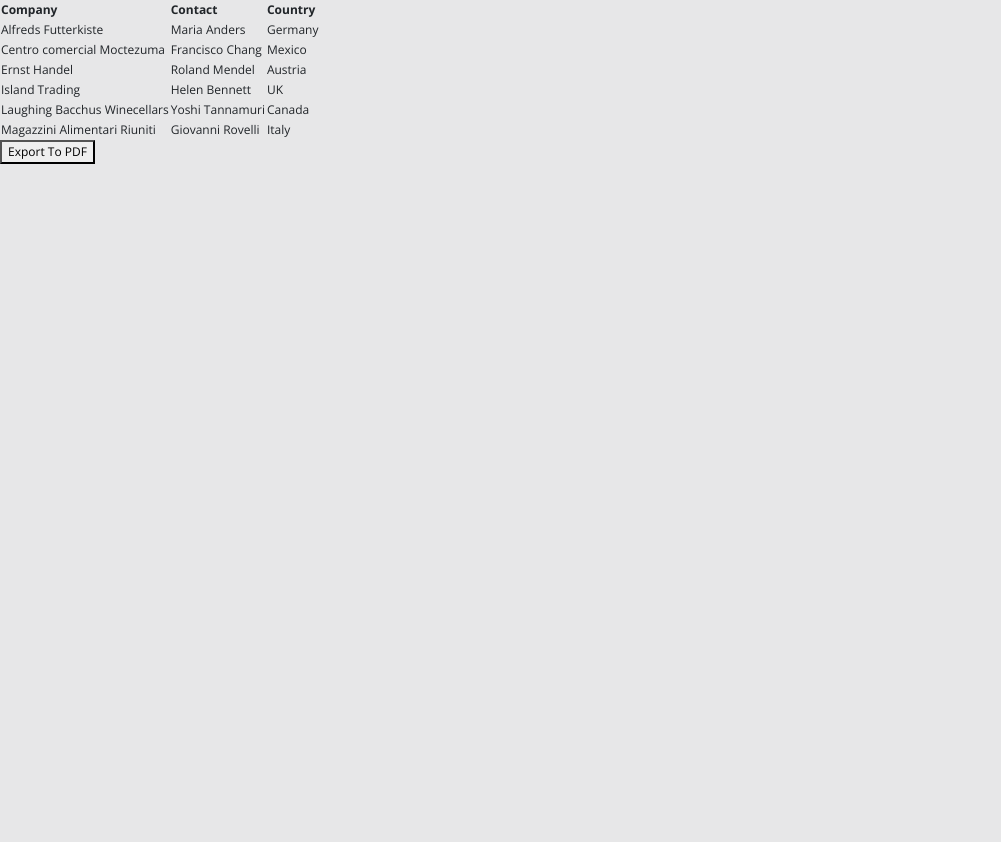
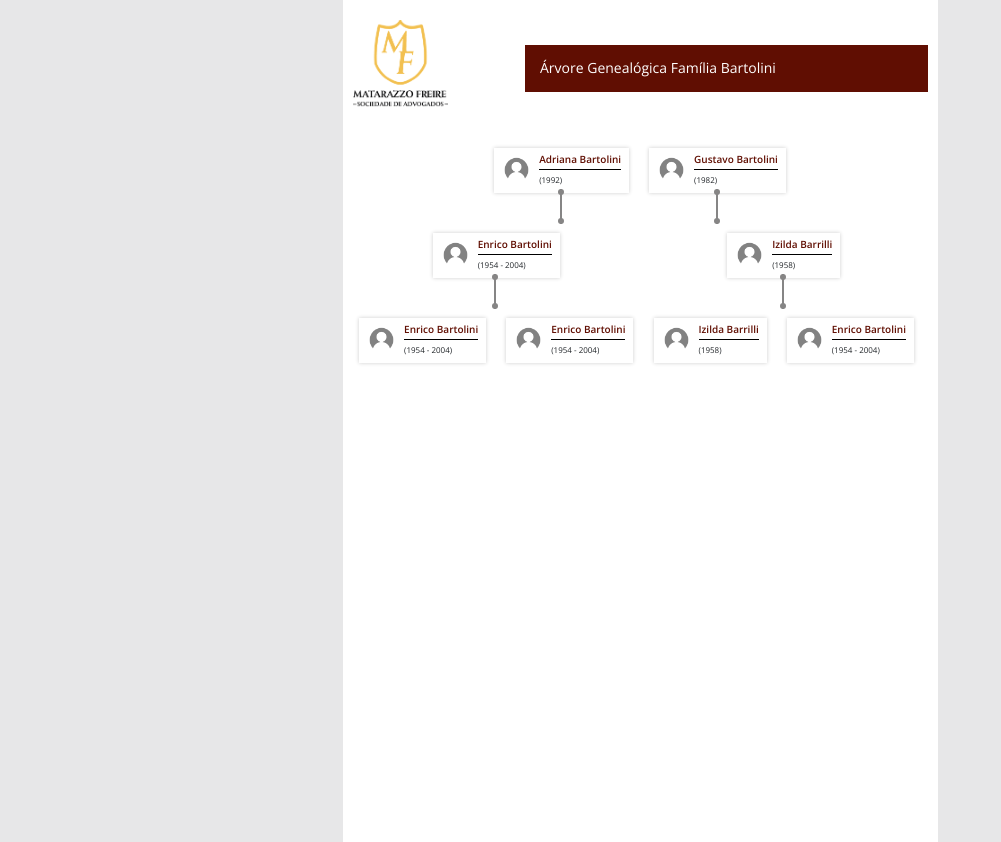
Before and after one commit to eusoudri/Angular-Users-Project, an Angular app: page /family-tree in a window 1280 px wide. Shown: the whole page, without its empty margins (0-1001 px from the left). Before the commit the page ends 800 px from the top, so only its background shows below. Built offline with nearby package versions, Linux system fonts and the light colour scheme; what angular-svg-icon would draw is missing.

Commit message:
arvore genealogica impressa

```diff
--- a/src/app/modules/customers/views/family-tree/family-tree.component.html
+++ b/src/app/modules/customers/views/family-tree/family-tree.component.html
@@ -1,42 +1,125 @@
-<div id="pdfTable" #pdfTable>
+<div class="container family-tree-main">
+  <div class="family-tree-row">
+    <div class="family-tree-logo-container">
+      <img class="family-tree-logo" src="assets/img/png/logo.png" alt="matarazzo">
+    </div>
+    <div class="family-tree-title-container">
+      <div class="family-tree-title">
+        <h1>Árvore Genealógica Família <strong>Bartolini</strong></h1>
+      </div>
+    </div>
+  </div>
+  <div class="family-tree-row center applicant">
+    <div class="family-tree-container">
+      <div class="family-tree">
+        <div class="family-tree-img">
+          <img class="img" src="assets/img/png/user.png" alt="matarazzo">
+        </div>
+      </div>
+      <div class="family-tree">
+        <h2 class="family-tree-name">Adriana Bartolini</h2>
+        <span class="family-tree-item">(1992)</span>
+      </div>
+      <div class="join"></div>
+    </div>
 
-  <table>
-    <tr>
-      <th>Company</th>
-      <th>Contact</th>
-      <th>Country</th>
-    </tr>
-    <tr>
-      <td>Alfreds Futterkiste</td>
-      <td>Maria Anders</td>
-      <td>Germany</td>
-    </tr>
-    <tr>
-      <td>Centro comercial Moctezuma</td>
-      <td>Francisco Chang</td>
-      <td>Mexico</td>
-   </tr>
-    <tr>
-      <td>Ernst Handel</td>
-      <td>Roland Mendel</td>
-      <td>Austria</td>
-    </tr>
-    <tr>
-      <td>Island Trading</td>
-      <td>Helen Bennett</td>
-      <td>UK</td>
-    </tr>
-    <tr>
-      <td>Laughing Bacchus Winecellars</td>
-      <td>Yoshi Tannamuri</td>
-      <td>Canada</td>
-    </tr>
-    <tr>
-      <td>Magazzini Alimentari Riuniti</td>
-      <td>Giovanni Rovelli</td>
-      <td>Italy</td>
-    </tr>
-  </table>
+    <div class="family-tree-container">
+      <div class="family-tree">
+        <div class="family-tree-img">
+          <img class="img" src="assets/img/png/user.png" alt="matarazzo">
+        </div>
+      </div>
+      <div class="family-tree">
+        <h2 class="family-tree-name">Gustavo Bartolini</h2>
+        <span class="family-tree-item">(1982)</span>
+      </div>
+      <div class="join"></div>
+    </div>
+  </div>
+
+  <div class="family-tree-row">
+    <div class="family-tree-container-half center paternal">
+      <div class="family-tree-container">
+        <div class="family-tree">
+          <div class="family-tree-img">
+            <img class="img" src="assets/img/png/user.png" alt="matarazzo">
+          </div>
+        </div>
+        <div class="family-tree">
+          <h2 class="family-tree-name">Enrico Bartolini</h2>
+          <span class="family-tree-item">(1954 - 2004)</span>
+        </div>
+        <div class="join"></div>
+      </div>
+    </div>
+    <div class="family-tree-container-half center maternal">
+      <div class="family-tree-container">
+        <div class="family-tree">
+          <div class="family-tree-img">
+            <img class="img" src="assets/img/png/user.png" alt="matarazzo">
+          </div>
+        </div>
+        <div class="family-tree">
+          <h2 class="family-tree-name">Izilda Barrilli</h2>
+          <span class="family-tree-item">(1958)</span>
+        </div>
+        <div class="join"></div>
+      </div>
+    </div>
+  </div>
+
+  <div class="family-tree-row">
+    <div class="family-tree-container-half center paternal">
+      <div class="family-tree-container">
+        <div class="family-tree">
+          <div class="family-tree-img">
+            <img class="img" src="assets/img/png/user.png" alt="matarazzo">
+          </div>
+        </div>
+        <div class="family-tree">
+          <h2 class="family-tree-name">Enrico Bartolini</h2>
+          <span class="family-tree-item">(1954 - 2004)</span>
+        </div>
+        <div class="join"></div>
+      </div>
+      <div class="family-tree-container">
+        <div class="family-tree">
+          <div class="family-tree-img">
+            <img class="img" src="assets/img/png/user.png" alt="matarazzo">
+          </div>
+        </div>
+        <div class="family-tree">
+          <h2 class="family-tree-name">Enrico Bartolini</h2>
+          <span class="family-tree-item">(1954 - 2004)</span>
+        </div>
+        <div class="join"></div>
+      </div>
+    </div>
+    <div class="family-tree-container-half center maternal">
+      <div class="family-tree-container">
+        <div class="family-tree">
+          <div class="family-tree-img">
+            <img class="img" src="assets/img/png/user.png" alt="matarazzo">
+          </div>
+        </div>
+        <div class="family-tree">
+          <h2 class="family-tree-name">Izilda Barrilli</h2>
+          <span class="family-tree-item">(1958)</span>
+        </div>
+        <div class="join"></div>
+      </div>
+      <div class="family-tree-container">
+        <div class="family-tree">
+          <div class="family-tree-img">
+            <img class="img" src="assets/img/png/user.png" alt="matarazzo">
+          </div>
+        </div>
+        <div class="family-tree">
+          <h2 class="family-tree-name">Enrico Bartolini</h2>
+          <span class="family-tree-item">(1954 - 2004)</span>
+        </div>
+        <div class="join"></div>
+      </div>
+    </div>
+  </div>
 </div>
-
-<div> <button  (click)="downloadAsPDF()">Export To PDF</button></div>
--- a/src/app/modules/customers/views/family-tree/family-tree.component.scss
+++ b/src/app/modules/customers/views/family-tree/family-tree.component.scss
@@ -1,14 +1,52 @@
-.container{
+@media print {
+  .family-tree-title {
+      background-color: #600e02 !important;
+      -webkit-print-color-adjust: exact;
+  }
+
+  .maternal, .paternal, .applicant{
+    & .family-tree-container{
+      & .join{
+        border-left: 1px solid #868585;
+        -webkit-print-color-adjust: exact;
+
+        &:after{
+          background-color: #868585 !important;
+          -webkit-print-color-adjust: exact;
+        }
+
+        &:before{
+          background-color: #868585 !important;
+          -webkit-print-color-adjust: exact;
+        }
+      }
+    }
+  }
+}
+
+.family-tree-row{
+  position: relative;
+  float: left;
+  width: 100%;
+  margin: 20px 0px;
+
+  &:last-child{
+    .join{
+      display: none;
+    }
+  }
+}
+
+.family-tree-main{
   width: 595px;
   height: 842px;
-  background: #e4e3e3;
+  background: #fff;
+  padding: 0 10px;
 }
 
 .img{
-  width: 50px;
-  height: 50px;
-  background: #cecccc;
-  border-radius: 50px;
+  width: 25px;
+  height: 25px;
 }
 
 .family-tree{
@@ -16,82 +54,100 @@
   float: left;
 }
 
+.family-tree-container-half{
+  position: relative;
+  float: left;
+  width: 50%;
+}
+
 .family-tree-title{
   background: #600e02;
-  padding: 30px;
+  padding: 15px;
+  margin-top: 25px;
+}
+
+.family-tree-title-container{
+  position: relative;
+  float: left;
+  width: 70%;
 }
 
 .family-tree-title h1{
-  font-size: 18px;
+  font-size: 14px;
   color: #fff;
   font-weight: 200;
+  margin: 0;
 }
 
 .family-tree-logo{
-  width: 150px;
-  margin-left: 70px;
+  width: 95px;
+}
+
+.family-tree-logo-container{
+  position: relative;
+  float: left;
+  width: 30%;
 }
 
 .family-tree-img{
-  padding-right: 20px;
+  padding: 4px 10px;
 }
 
 .family-tree-name{
   color: #600e02;
-  font-size: 15px;
+  font-size: 10px;
   font-weight: 600;
   border-bottom: 1px solid #000;
-  padding-bottom: 8px;
+  padding-bottom: 4px;
   margin: 0;
 }
 
 .family-tree-item{
-  font-size: 12px;
+  font-size: 8px;
 }
 
 .family-tree-container{
   position: relative;
   float: left;
-  width: 220px;
   background-color: #fff;
-  min-height: 70px;
-  padding: 10px;
-  box-shadow: -3px 3px 4px rgb(0 0 0 / 20%);
+  min-height: 45px;
+  padding: 5px 8px 5px 0;
+  box-shadow: 0 0 4px rgb(0 0 0 / 20%);
 }
 
 .family-tree-container:nth-child(2){
-  margin-left: 80px;
+  margin-left: 20px;
 }
 
 .maternal, .paternal, .applicant{
   & .family-tree-container{
     & .join{
-      bottom: -44px;
+      bottom: -31px;
       right: 50%;
       position: absolute;
-      height: 50px;
-      border-left: 3px solid #868585;
+      height: 35px;
+      border-left: 2px solid #868585;
 
       &:after{
         content: '';
-        width: 10px;
-        height: 10px;
+        width: 6px;
+        height: 6px;
         border-radius: 50px;
         background: #868585;
         position: absolute;
         top: 0;
-        left: -7px;
+        left: -4px;
       }
 
       &:before{
         content: '';
-        width: 10px;
-        height: 10px;
+        width: 6px;
+        height: 6px;
         border-radius: 50px;
         background: #868585;
         position: absolute;
         bottom: 0;
-        left: -7px;
+        left: -4px;
       }
     }
   }
--- a/src/app/modules/customers/views/family-tree/family-tree.component.ts
+++ b/src/app/modules/customers/views/family-tree/family-tree.component.ts
@@ -1,5 +1,4 @@
-import { Component, OnInit, ViewChild, ElementRef } from '@angular/core';
-import { jsPDF } from "jspdf";
+import { Component, OnInit } from '@angular/core';
 
 @Component({
   selector: 'app-family-tree',
@@ -12,31 +11,4 @@ export class FamilyTreeComponent implements OnInit {
 
   ngOnInit(): void {
   }
-
-  name = 'Angular Html To Pdf ';
-
-  @ViewChild('pdfTable', {static: false}) pdfTable: ElementRef;
-
-
-  public downloadAsPDF() {
-    const doc = new jsPDF();
-
-    const specialElementHandlers = {
-      '#editor': function (element, renderer) {
-        return true;
-      }
-    };
-
-    const pdfTable = this.pdfTable.nativeElement;
-
-    doc.fromHTML(pdfTable.innerHTML, 15, 15, {
-      width: 190,
-      'elementHandlers': specialElementHandlers
-    });
-
-    doc.save('tableToPdf.pdf');
-  }
-
-
-
 }
```
